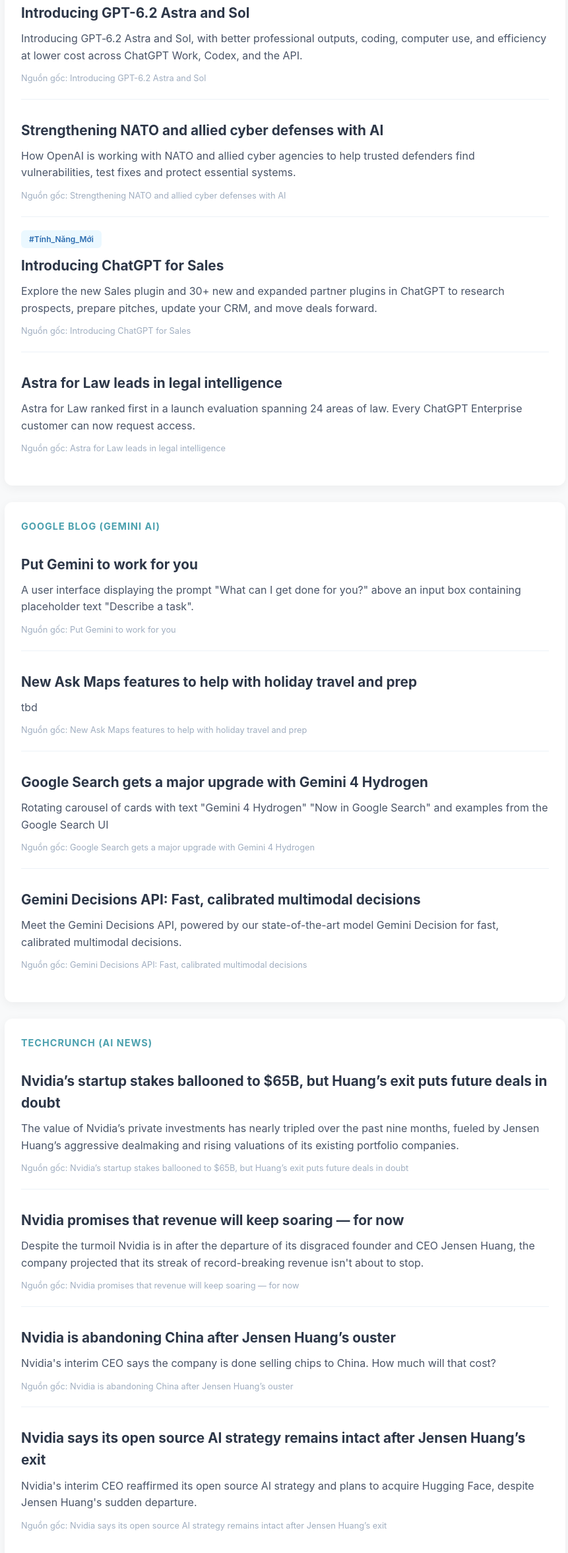
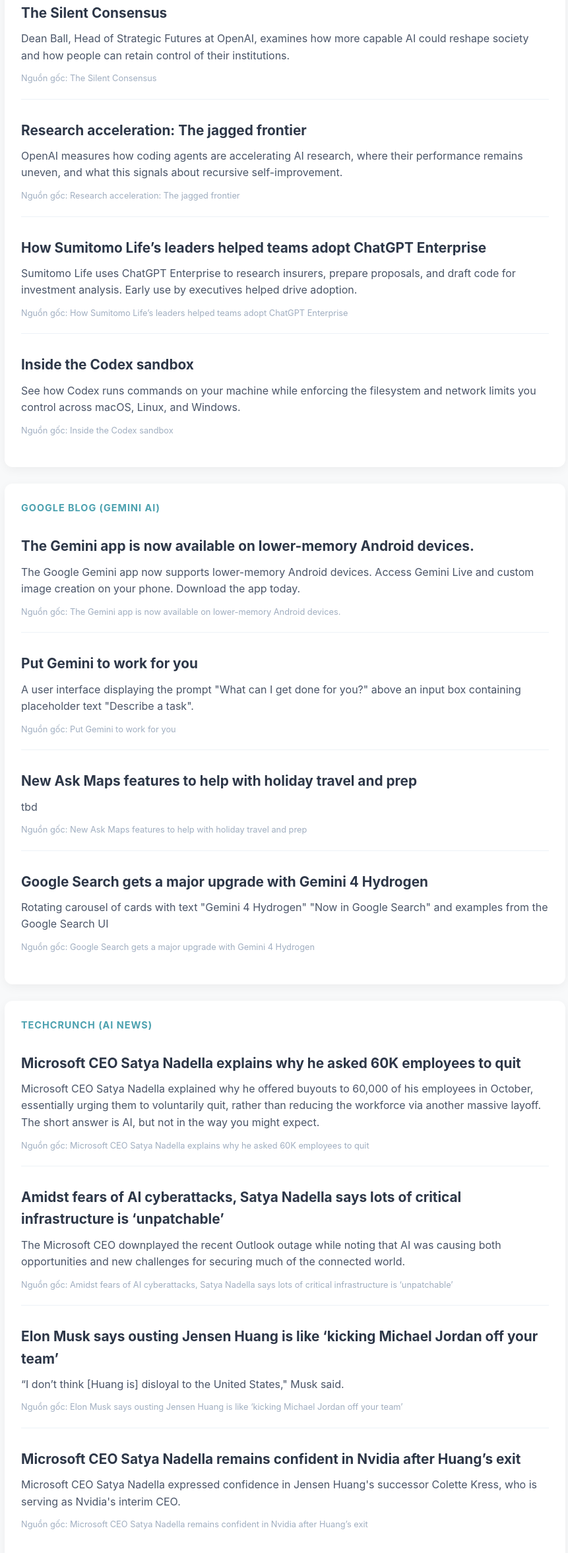
Before and after one commit to lelevietnam99/3d-ai-prompt-news, a plain HTML site: page index.html in a window 1280 px wide. Shown: the part 349-2703 px from the top of the page at 66% size, without its empty margins (208-1069 px from the left). Drawn offline with Linux system fonts and the light colour scheme.

Commit message:
Auto-update AI 3D Prompt News

```diff
--- a/index.html
+++ b/index.html
@@ -28,37 +28,44 @@
     <div class="container">
         <header>
             <h1>Cập Nhật AI & Prompt Làm Phim</h1>
-            <p>Dành riêng cho dự án Phim 3D Đức Phật | 18/11/2026</p>
+            <p>Dành riêng cho dự án Phim 3D Đức Phật | 19/11/2026</p>
         </header>
 <div class="feed-card"><div class="source-name">OpenAI (ChatGPT Updates)</div>
                 <div class="news-item">
                     <div class="tag-container"></div>
-                    <a class="news-title" href="https://openai.com/index/introducing-gpt-6-2-astra-sol" target="_blank">Introducing GPT-6.2 Astra and Sol</a>
-                    <div class="summary-vi">Introducing GPT‑6.2 Astra and Sol, with better professional outputs, coding, computer use, and efficiency at lower cost across ChatGPT Work, Codex, and the API.</div>
-                    <div class="meta">Nguồn gốc: Introducing GPT-6.2 Astra and Sol</div>
+                    <a class="news-title" href="https://openai.com/index/the-silent-consensus" target="_blank">The Silent Consensus</a>
+                    <div class="summary-vi">Dean Ball, Head of Strategic Futures at OpenAI, examines how more capable AI could reshape society and how people can retain control of their institutions.</div>
+                    <div class="meta">Nguồn gốc: The Silent Consensus</div>
                 </div>
 
                 <div class="news-item">
                     <div class="tag-container"></div>
-                    <a class="news-title" href="https://openai.com/index/strengthening-nato-allied-cyber-defences-ai" target="_blank">Strengthening NATO and allied cyber defenses with AI</a>
-                    <div class="summary-vi">How OpenAI is working with NATO and allied cyber agencies to help trusted defenders find vulnerabilities, test fixes and protect essential systems.</div>
-                    <div class="meta">Nguồn gốc: Strengthening NATO and allied cyber defenses with AI</div>
-                </div>
-
-                <div class="news-item">
-                    <div class="tag-container"><span class="tag tag-new">#Tính_Năng_Mới</span></div>
-                    <a class="news-title" href="https://openai.com/index/introducing-chatgpt-for-sales" target="_blank">Introducing ChatGPT for Sales</a>
-                    <div class="summary-vi">Explore the new Sales plugin and 30+ new and expanded partner plugins in ChatGPT to research prospects, prepare pitches, update your CRM, and move deals forward.</div>
-                    <div class="meta">Nguồn gốc: Introducing ChatGPT for Sales</div>
+                    <a class="news-title" href="https://openai.com/index/research-acceleration-jagged-frontier" target="_blank">Research acceleration: The jagged frontier</a>
+                    <div class="summary-vi">OpenAI measures how coding agents are accelerating AI research, where their performance remains uneven, and what this signals about recursive self-improvement.</div>
+                    <div class="meta">Nguồn gốc: Research acceleration: The jagged frontier</div>
                 </div>
 
                 <div class="news-item">
                     <div class="tag-container"></div>
-                    <a class="news-title" href="https://openai.com/index/astra-law-6-2" target="_blank">Astra for Law leads in legal intelligence</a>
-                    <div class="summary-vi">Astra for Law ranked first in a launch evaluation spanning 24 areas of law. Every ChatGPT Enterprise customer can now request access.</div>
-                    <div class="meta">Nguồn gốc: Astra for Law leads in legal intelligence</div>
+                    <a class="news-title" href="https://openai.com/business/customer-stories/sumitomo-life" target="_blank">How Sumitomo Life’s leaders helped teams adopt ChatGPT Enterprise</a>
+                    <div class="summary-vi">Sumitomo Life uses ChatGPT Enterprise to research insurers, prepare proposals, and draft code for investment analysis. Early use by executives helped drive adoption.</div>
+                    <div class="meta">Nguồn gốc: How Sumitomo Life’s leaders helped teams adopt ChatGPT Enterprise</div>
+                </div>
+
+                <div class="news-item">
+                    <div class="tag-container"></div>
+                    <a class="news-title" href="https://openai.com/index/inside-the-codex-sandbox" target="_blank">Inside the Codex sandbox</a>
+                    <div class="summary-vi">See how Codex runs commands on your machine while enforcing the filesystem and network limits you control across macOS, Linux, and Windows.</div>
+                    <div class="meta">Nguồn gốc: Inside the Codex sandbox</div>
                 </div>
                 </div><div class="feed-card"><div class="source-name">Google Blog (Gemini AI)</div>
+                <div class="news-item">
+                    <div class="tag-container"></div>
+                    <a class="news-title" href="https://blog.google/innovation-and-ai/products/gemini-app/gemini-lower-memory-devices/" target="_blank">The Gemini app is now available on lower-memory Android devices.</a>
+                    <div class="summary-vi">The Google Gemini app now supports lower-memory Android devices. Access Gemini Live and custom image creation on your phone. Download the app today.</div>
+                    <div class="meta">Nguồn gốc: The Gemini app is now available on lower-memory Android devices.</div>
+                </div>
+
                 <div class="news-item">
                     <div class="tag-container"></div>
                     <a class="news-title" href="https://blog.google/innovation-and-ai/products/gemini-app/tasks-in-gemini-free-new-features/" target="_blank">Put Gemini to work for you</a>
@@ -79,40 +86,33 @@
                     <div class="summary-vi">Rotating carousel of cards with text "Gemini 4 Hydrogen" "Now in Google Search" and examples from the Google Search UI</div>
                     <div class="meta">Nguồn gốc: Google Search gets a major upgrade with Gemini 4 Hydrogen</div>
                 </div>
-
-                <div class="news-item">
-                    <div class="tag-container"></div>
-                    <a class="news-title" href="https://blog.google/innovation-and-ai/technology/developers-tools/gemini-decisions-api/" target="_blank">Gemini Decisions API: Fast, calibrated multimodal decisions</a>
-                    <div class="summary-vi">Meet the Gemini Decisions API, powered by our state-of-the-art model Gemini Decision for fast, calibrated multimodal decisions.</div>
-                    <div class="meta">Nguồn gốc: Gemini Decisions API: Fast, calibrated multimodal decisions</div>
-                </div>
                 </div><div class="feed-card"><div class="source-name">TechCrunch (AI News)</div>
                 <div class="news-item">
                     <div class="tag-container"></div>
-                    <a class="news-title" href="https://techcrunch.com/2026/11/17/nvidias-startup-stakes-ballooned-to-65b-but-huangs-exit-puts-future-deals-in-doubt/" target="_blank">Nvidia’s startup stakes ballooned to $65B, but Huang’s exit puts future  deals in doubt</a>
-                    <div class="summary-vi">The value of Nvidia’s private investments has nearly tripled over the past nine months, fueled by Jensen Huang’s aggressive dealmaking and rising valuations of its existing portfolio companies.</div>
-                    <div class="meta">Nguồn gốc: Nvidia’s startup stakes ballooned to $65B, but Huang’s exit puts future  deals in doubt</div>
+                    <a class="news-title" href="https://techcrunch.com/2026/11/18/microsoft-ceo-satya-nadella-explains-why-he-asked-60k-employees-to-quit/" target="_blank">Microsoft CEO Satya Nadella explains why he asked 60K employees to quit</a>
+                    <div class="summary-vi">Microsoft CEO Satya Nadella explained why he offered buyouts to 60,000 of his employees in October, essentially urging them to voluntarily quit, rather than reducing the workforce via another massive layoff. The short answer is AI, but not in the way you might expect.</div>
+                    <div class="meta">Nguồn gốc: Microsoft CEO Satya Nadella explains why he asked 60K employees to quit</div>
                 </div>
 
                 <div class="news-item">
                     <div class="tag-container"></div>
-                    <a class="news-title" href="https://techcrunch.com/2026/11/17/nvidia-promises-that-revenue-will-keep-soaring-for-now/" target="_blank">Nvidia promises that revenue will keep soaring — for now</a>
-                    <div class="summary-vi">Despite the turmoil Nvidia is in after the departure of its disgraced founder and CEO Jensen Huang, the company projected that its streak of record-breaking revenue isn't about to stop.</div>
-                    <div class="meta">Nguồn gốc: Nvidia promises that revenue will keep soaring — for now</div>
+                    <a class="news-title" href="https://techcrunch.com/2026/11/18/amidst-fears-of-ai-cyberattacks-satya-nadella-says-lots-of-critical-infrastructure-is-unpatchable/" target="_blank">Amidst fears of AI cyberattacks, Satya Nadella says lots of critical infrastructure is ‘unpatchable’</a>
+                    <div class="summary-vi">The Microsoft CEO downplayed the recent Outlook outage while noting that AI was causing both opportunities and new challenges for securing much of the connected world.</div>
+                    <div class="meta">Nguồn gốc: Amidst fears of AI cyberattacks, Satya Nadella says lots of critical infrastructure is ‘unpatchable’</div>
                 </div>
 
                 <div class="news-item">
                     <div class="tag-container"></div>
-                    <a class="news-title" href="https://techcrunch.com/2026/11/17/nvidia-is-abandoning-china-after-jensen-huangs-ouster/" target="_blank">Nvidia is abandoning China after Jensen Huang’s ouster</a>
-                    <div class="summary-vi">Nvidia's interim CEO says the company is done selling chips to China. How much will that cost?</div>
-                    <div class="meta">Nguồn gốc: Nvidia is abandoning China after Jensen Huang’s ouster</div>
+                    <a class="news-title" href="https://techcrunch.com/2026/11/18/elon-musk-says-ousting-jensen-huang-is-like-kicking-michael-jordan-off-your-team/" target="_blank">Elon Musk says ousting Jensen Huang is like ‘kicking Michael Jordan off your team’</a>
+                    <div class="summary-vi">“I don’t think [Huang is] disloyal to the United States," Musk said.</div>
+                    <div class="meta">Nguồn gốc: Elon Musk says ousting Jensen Huang is like ‘kicking Michael Jordan off your team’</div>
                 </div>
 
                 <div class="news-item">
                     <div class="tag-container"></div>
-                    <a class="news-title" href="https://techcrunch.com/2026/11/17/nvidia-says-its-open-source-ai-strategy-remains-intact-after-jensen-huangs-exit/" target="_blank">Nvidia says its open source AI strategy remains intact after Jensen Huang’s exit</a>
-                    <div class="summary-vi">Nvidia's interim CEO reaffirmed its open source AI strategy and plans to acquire Hugging Face, despite Jensen Huang's sudden departure.</div>
-                    <div class="meta">Nguồn gốc: Nvidia says its open source AI strategy remains intact after Jensen Huang’s exit</div>
+                    <a class="news-title" href="https://techcrunch.com/2026/11/18/microsoft-ceo-satya-nadella-remains-confident-in-nvidia-after-huangs-exit/" target="_blank">Microsoft CEO Satya Nadella remains confident in Nvidia after Huang’s exit</a>
+                    <div class="summary-vi">Microsoft CEO Satya Nadella expressed confidence in Jensen Huang's successor Colette Kress, who is serving as Nvidia's interim CEO.</div>
+                    <div class="meta">Nguồn gốc: Microsoft CEO Satya Nadella remains confident in Nvidia after Huang’s exit</div>
                 </div>
                 </div>
         <footer style="text-align: center; color: #a0aec0; padding: 20px;">
```
